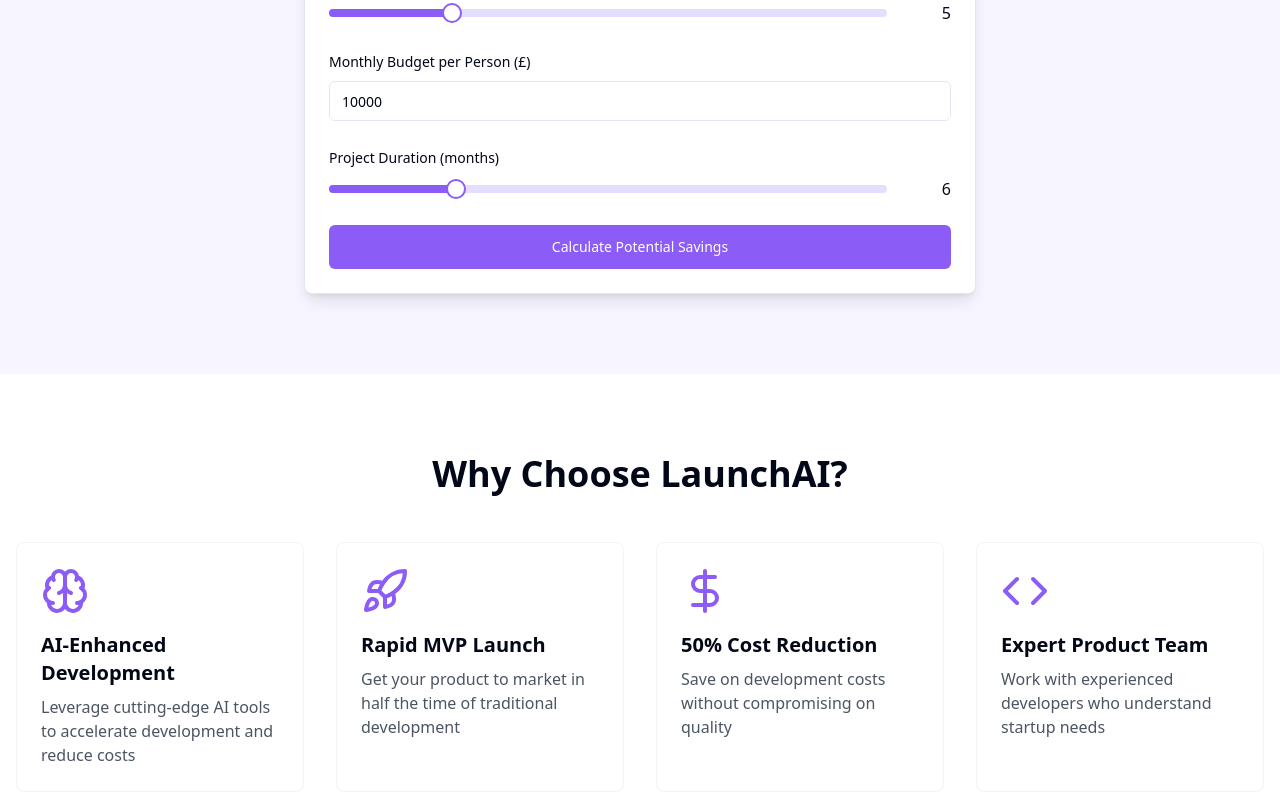
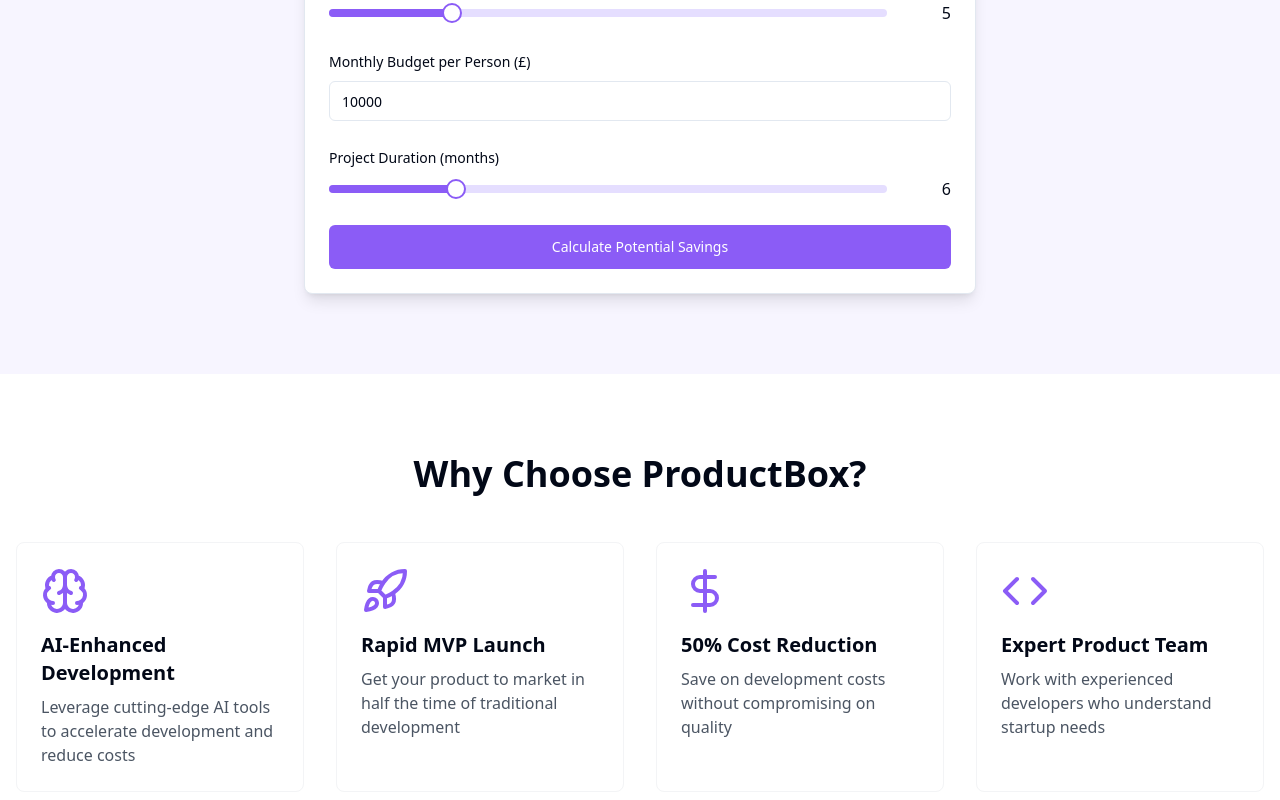
Before and after one commit to olliejr1/ai-launchpad-helper, a React (Vite) app: page / in a window 1280 px wide. Shown: the part 1558-2358 px from the top of the page. Built offline with nearby package versions, Linux system fonts and the light colour scheme.

Commit message:
Replace 'LaunchAI' with 'ProductBox'
Updated all instances of 'LaunchAI' across the site to 'ProductBox' to ensure consistent branding.
[skip gpt_engineer]

```diff
--- a/src/components/Benefits.tsx
+++ b/src/components/Benefits.tsx
@@ -28,7 +28,7 @@ export const Benefits = () => {
     <section id="services" className="py-20 bg-white">
       <div className="container mx-auto px-4">
         <h2 className="text-3xl md:text-4xl font-bold text-center mb-12">
-          Why Choose LaunchAI?
+          Why Choose ProductBox?
         </h2>
         <div className="grid md:grid-cols-2 lg:grid-cols-4 gap-8">
           {benefits.map((benefit, index) => (
```
